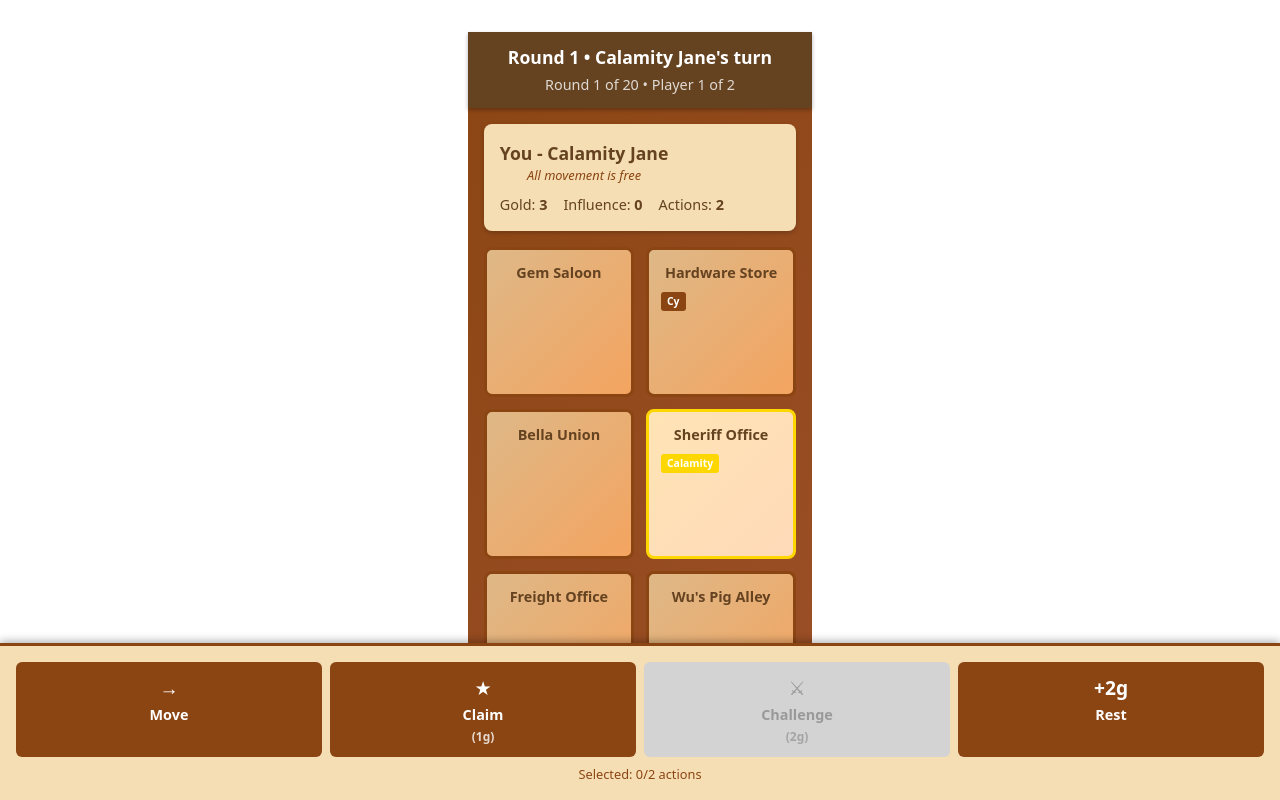
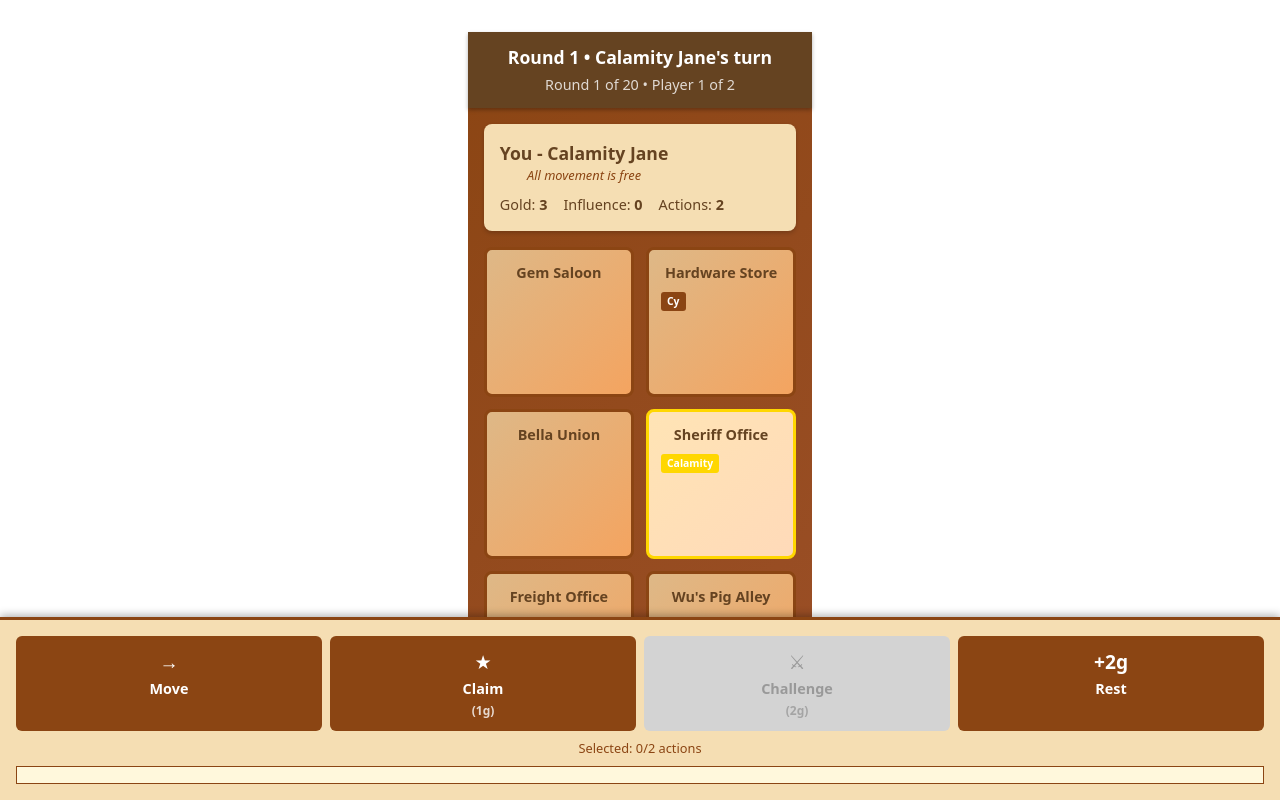
Before and after one commit to justinlevi/Deadwood, a React (Vite) app: page / in a window 1280 px wide. Both pictures are taken after a click on the button "Start Game". Shown: the top 800 px of the page. Built offline with nearby package versions, Linux system fonts and the light colour scheme.

Commit message:
feat(game): add action log UI

```diff
--- a/src/DeadwoodGame.tsx
+++ b/src/DeadwoodGame.tsx
@@ -27,6 +27,7 @@ const DeadwoodGame: React.FC = () => {
     roundCount: 1,
     gameConfig: { playerCount: 2, aiDifficulty: 'medium' },
     actionHistory: [],
+    actionLog: [],
     completedActions: [],
     pendingAction: undefined,
     message: '',
@@ -760,6 +761,27 @@ const DeadwoodGame: React.FC = () => {
             >
               {`Selected: ${gameState.completedActions.length}/2 actions`}
             </div>
+            {gameState.actionLog && (
+              <div
+                tabIndex={-1}
+                style={{
+                  maxHeight: '100px',
+                  overflowY: 'auto',
+                  marginTop: '0.5rem',
+                  fontSize: '0.75rem',
+                  background: '#FFF8DC',
+                  color: '#654321',
+                  border: '1px solid #8B4513',
+                  padding: '0.5rem',
+                }}
+              >
+                {gameState.actionLog.map((entry, i) => (
+                  <div key={i} style={{ marginBottom: '0.25rem' }}>
+                    {entry}
+                  </div>
+                ))}
+              </div>
+            )}
           </>
         </div>
       )}
--- a/src/game/reducer.ts
+++ b/src/game/reducer.ts
@@ -77,6 +77,8 @@ export const executeAction = (
   }
   const newBoard = [...state.board]
   const newPlayers = [...state.players]
+  let logEntry: string | null = null
+  let executed = false
   switch (action.type) {
     case ActionType.MOVE: {
       if (action.target === undefined) break
@@ -104,6 +106,8 @@ export const executeAction = (
           }
         }
       }
+      logEntry = `${currentPlayer.name} moved to ${targetLocation.name} (-${moveCost}g). ${currentPlayer.isAI ? 'AI repositioning to a better location.' : 'Player choice.'}`
+      executed = true
       break
     }
     case ActionType.CLAIM: {
@@ -143,6 +147,8 @@ export const executeAction = (
         gold: currentPlayer.gold - actualAmount,
         totalInfluence: currentPlayer.totalInfluence + actualAmount,
       }
+      logEntry = `${currentPlayer.name} claimed ${actualAmount} influence at ${location.name} (-${actualAmount}g). ${currentPlayer.isAI ? 'AI wants more influence.' : 'Player decision.'}`
+      executed = true
       break
     }
     case ActionType.CHALLENGE: {
@@ -202,6 +208,8 @@ export const executeAction = (
         gold: currentPlayer.gold - challengeCost,
       }
 
+      logEntry = `${currentPlayer.name} challenged ${targetPlayer.name} at ${location.name} (-${challengeCost}g). ${currentPlayer.isAI ? 'AI attempts to weaken an opponent.' : 'Player chose to challenge.'}`
+      executed = true
       break
     }
     case ActionType.REST: {
@@ -209,10 +217,18 @@ export const executeAction = (
         ...currentPlayer,
         gold: currentPlayer.gold + 2,
       }
+      logEntry = `${currentPlayer.name} rested and gained 2g. ${currentPlayer.isAI ? 'AI needed more gold.' : 'Player opted to rest.'}`
+      executed = true
       break
     }
   }
-  return { ...state, board: newBoard, players: newPlayers }
+  if (!executed) return state
+  return {
+    ...state,
+    board: newBoard,
+    players: newPlayers,
+    actionLog: [...(state.actionLog || []), ...(logEntry ? [logEntry] : [])],
+  }
 }
 
 const gameReducer = (state: GameState, action: GameAction): GameState => {
@@ -227,6 +243,7 @@ const gameReducer = (state: GameState, action: GameAction): GameState => {
         roundCount: 1,
         gameConfig: action.payload,
         actionHistory: [],
+        actionLog: [],
         completedActions: [],
         pendingAction: undefined,
         message: `Round 1 • ${players[0].character.name}'s turn`,
@@ -496,6 +513,7 @@ const gameReducer = (state: GameState, action: GameAction): GameState => {
         roundCount: 1,
         gameConfig: { playerCount: 2, aiDifficulty: 'medium' },
         actionHistory: [],
+        actionLog: [],
         completedActions: [],
         pendingAction: undefined,
         message: '',
--- a/src/game/types.ts
+++ b/src/game/types.ts
@@ -42,6 +42,8 @@ export interface GameState {
   roundCount: number
   gameConfig: GameConfig
   actionHistory: Action[]
+  /** Running log of executed actions */
+  actionLog?: string[]
   winner?: number
   completedActions: PendingAction[]
   pendingAction?: PendingAction
```
Also changed, not shown: 1 other file (tests, documents, lock files or other folders).
